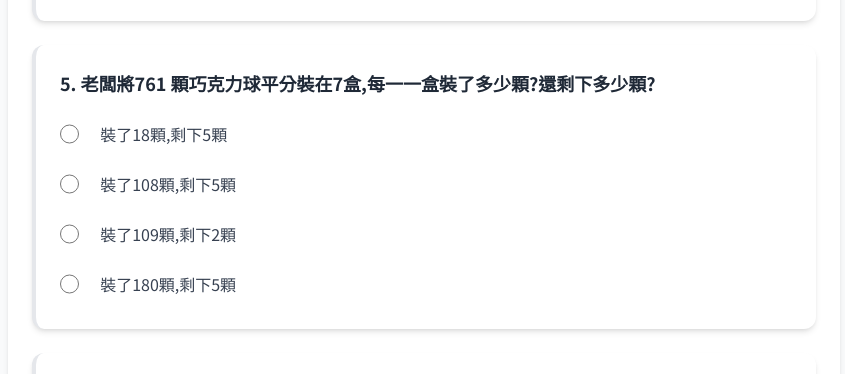
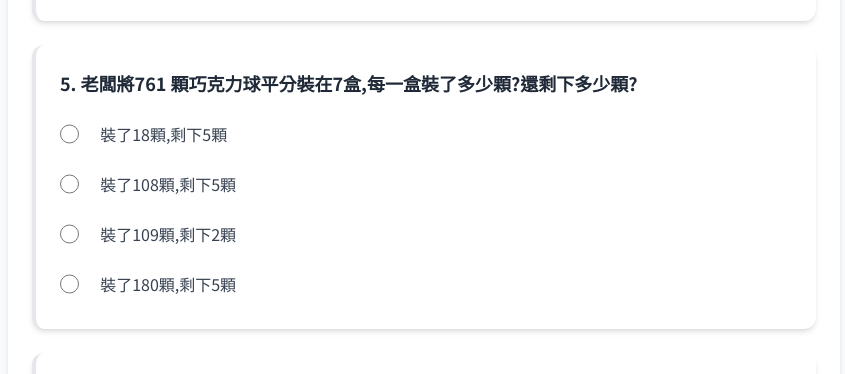
Before and after one commit to pingkingchou/113math-3th, a plain HTML site: page index.html in a window 1280 px wide. Shown: the part 1878-2252 px from the top of the page, without its empty margins (216-1061 px from the left). Drawn offline with nearby package versions, Linux system fonts and the light colour scheme.

Commit message:
Update index.html

```diff
--- a/index.html
+++ b/index.html
@@ -171,7 +171,7 @@
             { question: "2. 歡歡和同學一起去看3D數位電影,學生票一張390元,歡歡買了27張學生票,共要付多少元?", options: ["2240元", "2380元", "2730元", "2870元"], answer: 3 },
             { question: "3. 將50公升的紅茶,全部裝到容量6公升的水壺裡,最多可以裝滿多少個水壺,還剩下多少公升?", options: ["裝滿6個水壺,剩下14公升", "裝滿7個水壺,剩下8公升", "裝滿8個水壺,剩下2公升", "裝滿9個水壺,剩下4公升"], answer: 3 },
             { question: "4. 一盒蘋果有8顆,下圖中共有多少盒蘋果?", image: "https://meee.com.tw/FTkVIdy.png", options: ["$\\frac{13}{8}$ 盒", "$\\frac{8}{13}$ 盒", "$\\frac{16}{13}$ 盒", "$\\frac{13}{16}$ 盒"], answer: 1 },
-            { question: "5. 老闆將761 顆巧克力球平分裝在7盒,每一一盒裝了多少顆?還剩下多少顆?", options: ["裝了18顆,剩下5顆", "裝了108顆,剩下5顆", "裝了109顆,剩下2顆", "裝了180顆,剩下5顆"], answer: 2 },
+            { question: "5. 老闆將761 顆巧克力球平分裝在7盒,每一盒裝了多少顆?還剩下多少顆?", options: ["裝了18顆,剩下5顆", "裝了108顆,剩下5顆", "裝了109顆,剩下2顆", "裝了180顆,剩下5顆"], answer: 2 },
             { question: "6. 觀察下面4個圖形,哪些圖形是正方形?", image: "https://meee.com.tw/3IS5Pyr.png", options: ["只有 A", "只有A和B", "只有A和C", "A、B、C、D都是"], answer: 2 },
             { question: "7. 大賣場舉辦紅茶試喝活動,員工把水壺裝滿紅茶後,倒滿4杯給客人試喝。請問水壺內還剩下多少毫升的紅茶?", image: "https://meee.com.tw/CoNFt0c.png", options: ["2040 毫升", "2190 毫升", "2400 毫升", "2440 毫升"], answer: 1 },
             { question: "8. 下列哪個選項的結果和 10000一樣大?", options: ["100個十合起來", "100個千合起來", "10個百合起來", "10個千合起來"], answer: 4 },
```
